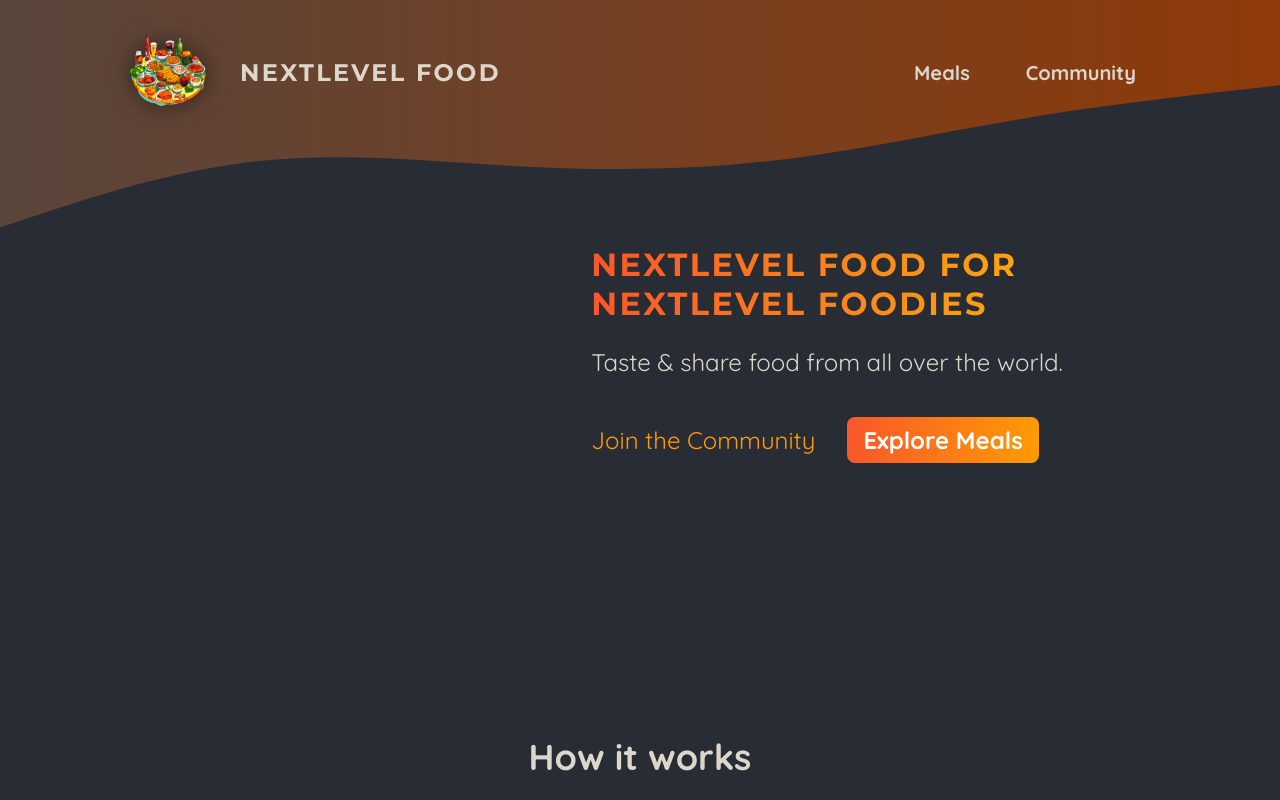
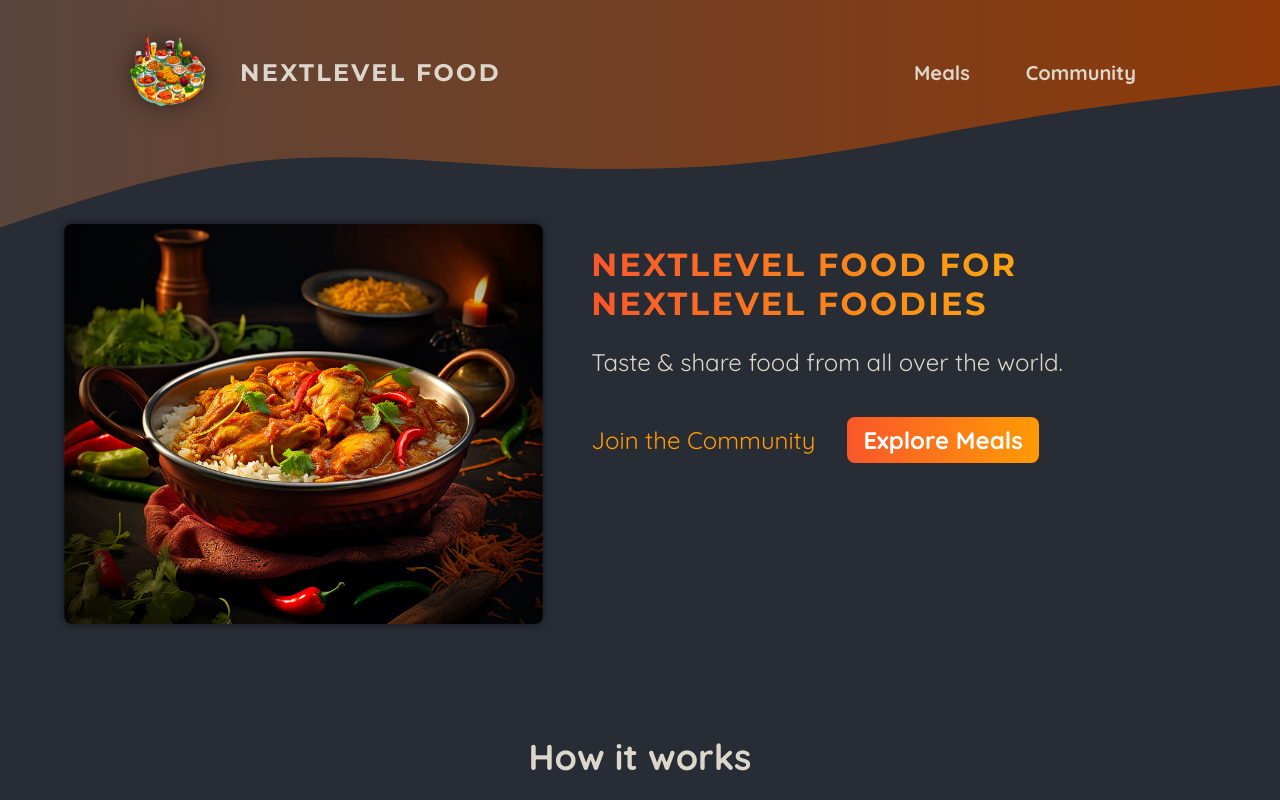
Before and after one commit to aakkss37/Foodies-NEXT.JS, a Next.js app: page / in a window 1280 px wide. Shown: the top 800 px of the page. Built offline with nearby package versions, Linux system fonts and the light colour scheme.

Commit message:
Added image slider

```diff
--- /dev/null
+++ b/Components/Slider/ImageSlideShow.jsx
@@ -0,0 +1,49 @@
+'use client';
+import { useEffect, useState } from 'react';
+import Image from 'next/image';
+
+import burgerImg from '@/assets/burger.jpg';
+import curryImg from '@/assets/curry.jpg';
+import dumplingsImg from '@/assets/dumplings.jpg';
+import macncheeseImg from '@/assets/macncheese.jpg';
+import pizzaImg from '@/assets/pizza.jpg';
+import schnitzelImg from '@/assets/schnitzel.jpg';
+import tomatoSaladImg from '@/assets/tomato-salad.jpg';
+import classes from './imageSlideshow.module.css';
+
+const images = [
+    { image: burgerImg, alt: 'A delicious, juicy burger' },
+    { image: curryImg, alt: 'A delicious, spicy curry' },
+    { image: dumplingsImg, alt: 'Steamed dumplings' },
+    { image: macncheeseImg, alt: 'Mac and cheese' },
+    { image: pizzaImg, alt: 'A delicious pizza' },
+    { image: schnitzelImg, alt: 'A delicious schnitzel' },
+    { image: tomatoSaladImg, alt: 'A delicious tomato salad' },
+];
+
+export default function ImageSlideshow() {
+    const [currentImageIndex, setCurrentImageIndex] = useState(0);
+
+    useEffect(() => {
+        const interval = setInterval(() => {
+            setCurrentImageIndex((prevIndex) =>
+                prevIndex < images.length - 1 ? prevIndex + 1 : 0
+            );
+        }, 5000);
+
+        return () => clearInterval(interval);
+    }, []);
+
+    return (
+        <div className={classes.slideshow}>
+            {images.map((image, index) => (
+                <Image
+                    key={index}
+                    src={image.image}
+                    className={index === currentImageIndex ? classes.active : ''}
+                    alt={image.alt}
+                />
+            ))}
+        </div>
+    );
+}
--- /dev/null
+++ b/Components/Slider/imageSlideShow.module.css
@@ -0,0 +1,26 @@
+.slideshow {
+    position: relative;
+    width: 100%;
+    height: 100%;
+    border-radius: 8px;
+    overflow: hidden;
+    box-shadow: 0 0 0.5rem rgba(0, 0, 0, 0.5);
+}
+
+.slideshow img {
+    width: 100%;
+    height: 100%;
+    object-fit: cover;
+    position: absolute;
+    top: 0;
+    left: 0;
+    opacity: 0;
+    transform: scale(1.1) translateX(-1rem) rotate(-5deg);
+    transition: all 0.5s ease-in-out;
+}
+
+.slideshow .active {
+    z-index: 1;
+    opacity: 1;
+    transform: scale(1) translateX(0) rotate(0);
+}
--- a/app/page.js
+++ b/app/page.js
@@ -1,12 +1,15 @@
 import Link from 'next/link';
 
 import classes from './page.module.css';
+import ImageSlideshow from '@/Components/Slider/ImageSlideShow';
 
 export default function Home() {
 	return (
 		<>
 			<header className={classes.header}>
-				<div className={classes.slideshow}></div>
+				<div className={classes.slideshow}>
+					<ImageSlideshow />
+				</div>
 				<div>
 					<div className={classes.hero}>
 						<h1>NextLevel Food for NextLevel Foodies</h1>
```
